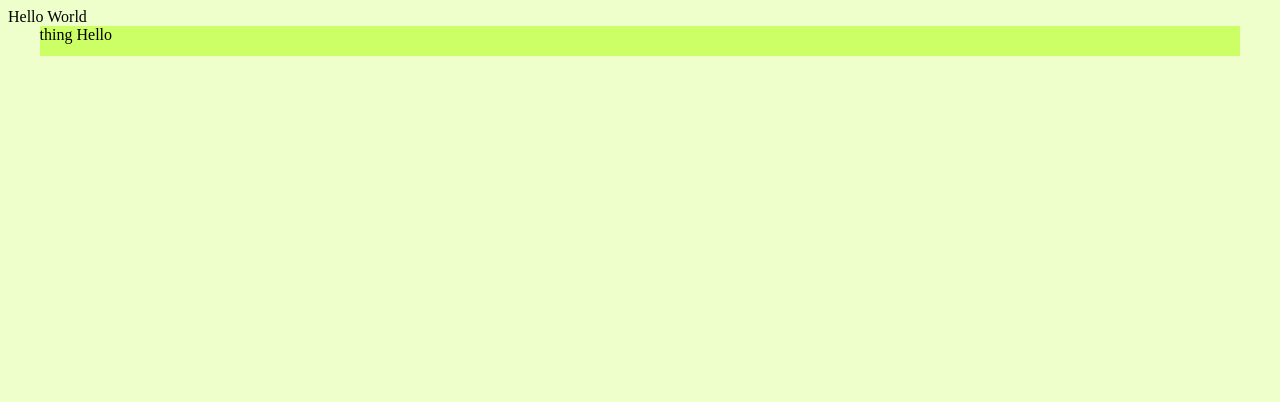
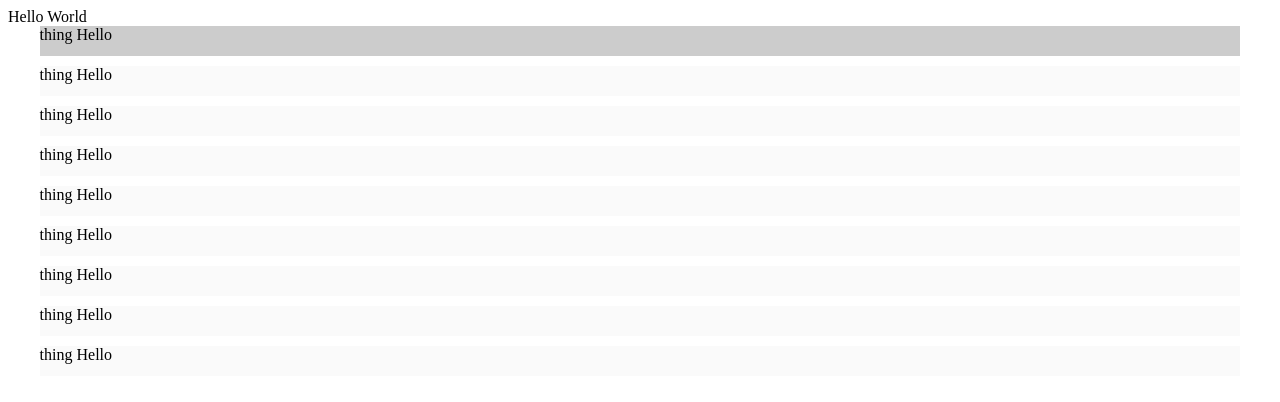
Before and after one commit to unalterable/snippets, a website: page node-scss-test.html in a window 1280 px wide. Drawn offline with nearby package versions, Linux system fonts and the light colour scheme; files that its build step writes are made by us from their sources.

Commit message:
more scss

```diff
--- a/node-scss-test.html
+++ b/node-scss-test.html
@@ -7,5 +7,29 @@
     <div class="thing">
       thing Hello
     </div>
+    <div class="thing2">
+      thing Hello
+    </div>
+    <div class="thing2">
+      thing Hello
+    </div>
+    <div class="thing2">
+      thing Hello
+    </div>
+    <div class="thing2">
+      thing Hello
+    </div>
+    <div class="thing2">
+      thing Hello
+    </div>
+    <div class="thing2">
+      thing Hello
+    </div>
+    <div class="thing2">
+      thing Hello
+    </div>
+    <div class="thing2">
+      thing Hello
+    </div>
   </body>
 </html>
--- a/scss/first.scss
+++ b/scss/first.scss
@@ -1,7 +1,10 @@
-$primaryColor: #eeffcc;
+$primaryColor: #fff;
+
 
 body {
   background: $primaryColor;
+
+}
 
 .thing {
   width: 95%;
@@ -12,6 +15,5 @@ body {
   &:hover {
     background: darken($primaryColor, 80%);
   }
-
 }
-}
+@import "second";
--- /dev/null
+++ b/scss/second.scss
@@ -0,0 +1,7 @@
+.thing2 {
+  @extend .thing;
+  background: darken($primaryColor, 2%);
+  &:hover {
+    background: darken($primaryColor, 5%);
+  }
+}
```
Lines whose indentation alone changed are shown as unchanged.
